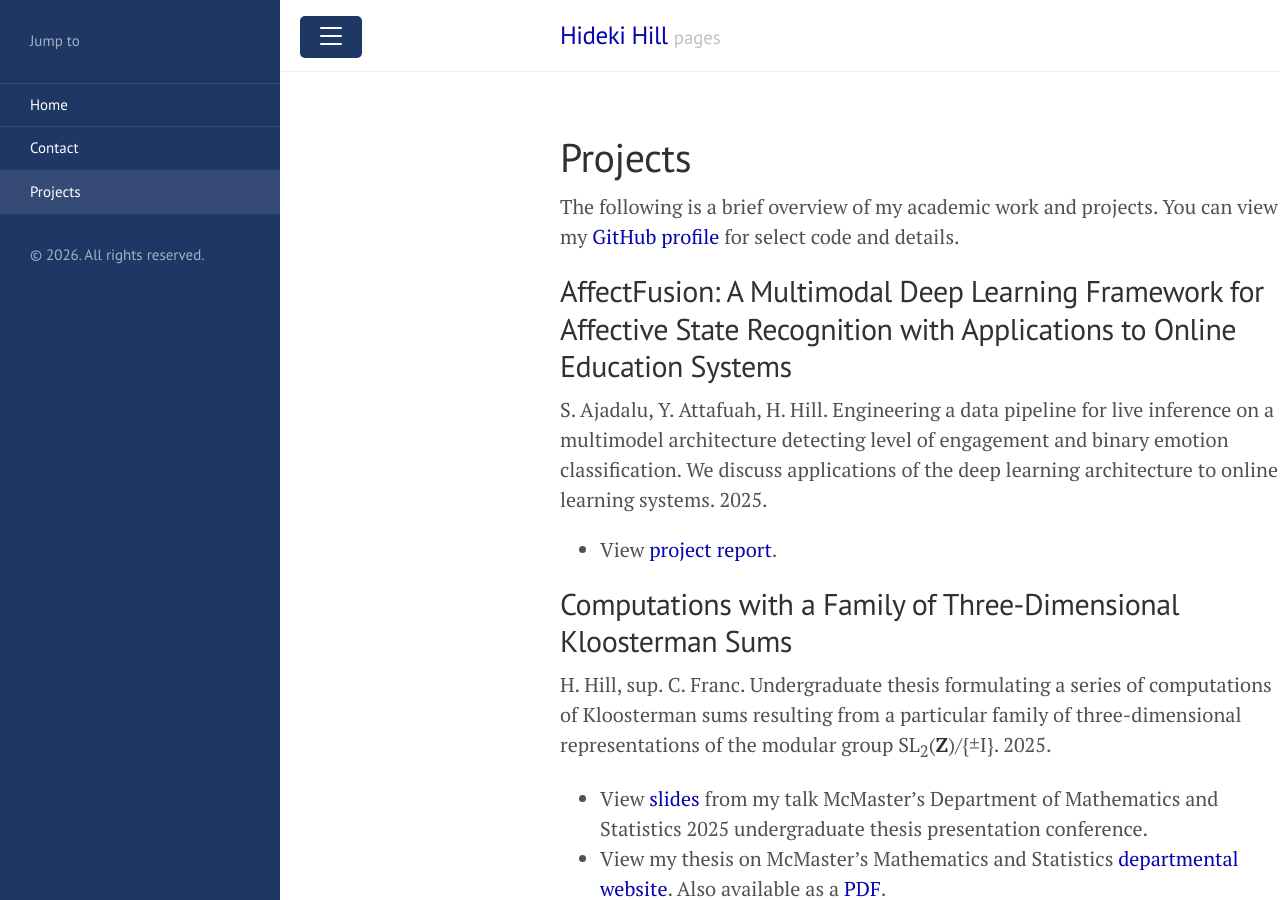
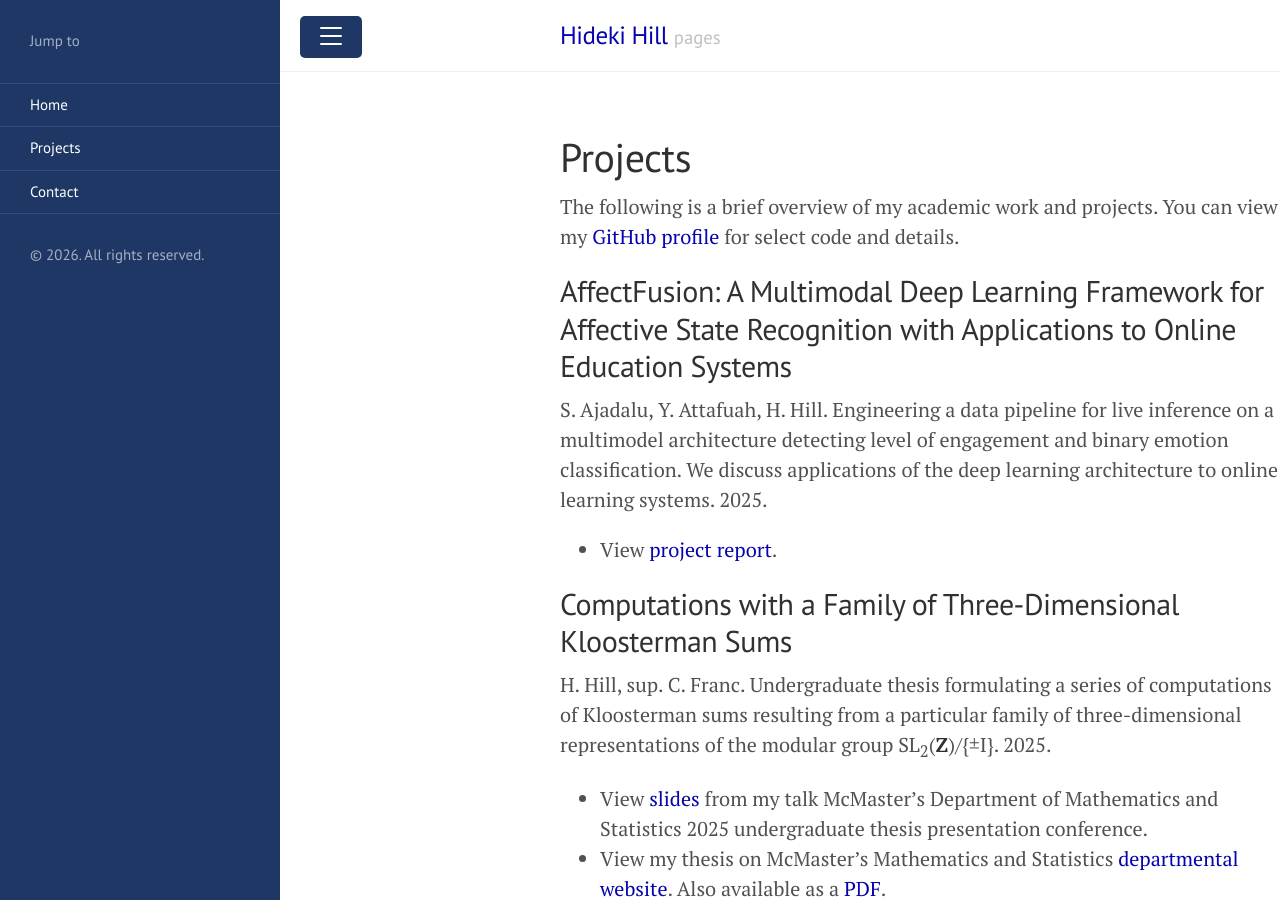
Before and after one commit to hidekihill/hidekihill.github.io, a Jekyll site: the page built from projects.md, in a window 1280 px wide and 900 px high. Built offline with Jekyll 4.4.1, drawn with Linux system fonts in a browser that asks for light colours.

Commit message:
Update sidebar.html

```diff
--- a/_includes/sidebar.html
+++ b/_includes/sidebar.html
@@ -10,20 +10,21 @@
 
   <nav class="sidebar-nav">
     <a class="sidebar-nav-item{% if page.title == 'Home' %} active{% endif %}" href="{{ '/' | absolute_url }}">Home</a>
-
+    <a class="sidebar-nav-item" href="/projects/">Projects</a>
+    <a class="sidebar-nav-item" href="/contact/">Contact</a>
     {% comment %}
       The code below dynamically generates a sidebar nav of pages with
       `layout: page` in the front-matter. See readme for usage.
     {% endcomment %}
 
-    {% assign pages_list = site.pages | sort:"url" %}
+    <!-- {% assign pages_list = site.pages | sort:"url" %}
     {% for node in pages_list %}
       {% if node.title != null %}
         {% if node.layout == "page" %}
           <a class="sidebar-nav-item{% if page.url == node.url %} active{% endif %}" href="{{ node.url | absolute_url }}">{{ node.title }}</a>
         {% endif %}
       {% endif %}
-    {% endfor %}
+    {% endfor %} -->
 
     <!-- <a class="sidebar-nav-item" href="https://github.com/poole/lanyon">Download</a> -->
     <!-- <a class="sidebar-nav-item" href="{{ site.github.repo }}">GitHub project</a> -->
```
